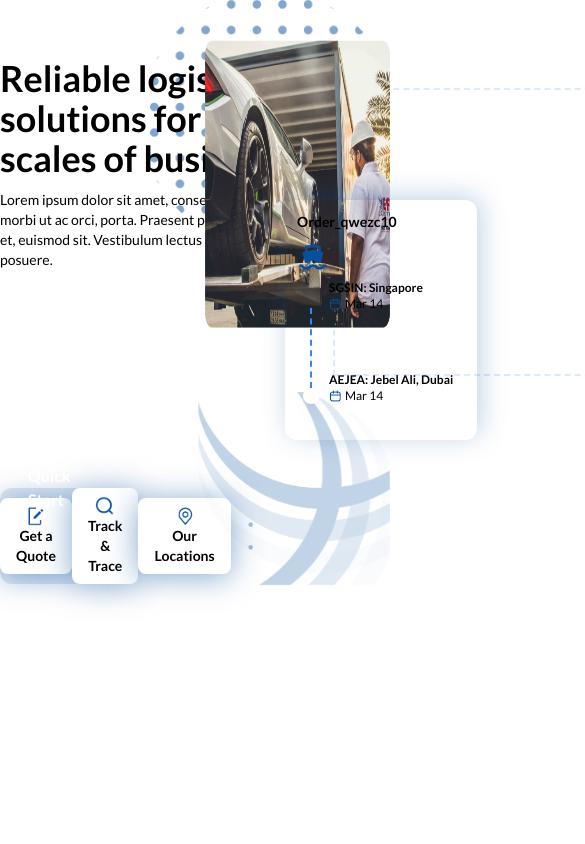
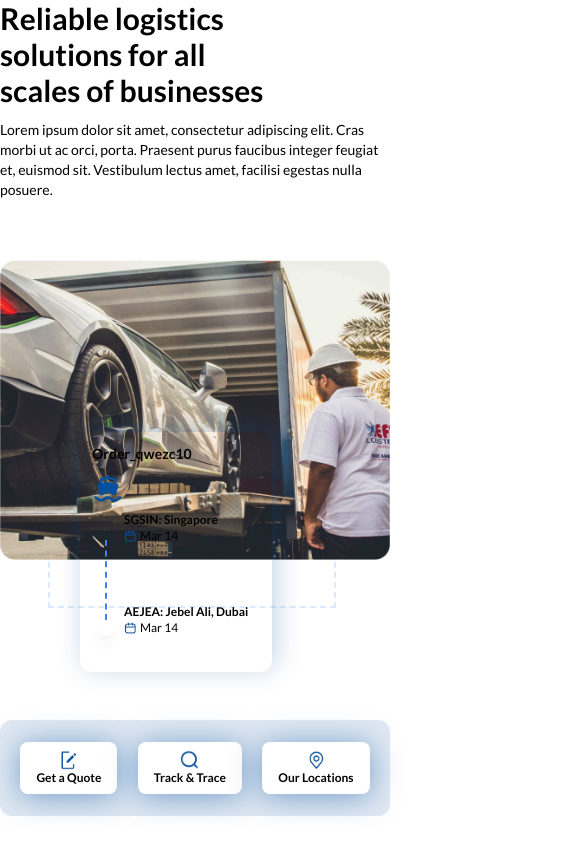
Before and after one commit to ameenSpeakerbox/lll, a Gatsby site: page /Home/HeroSection in a window 390 px wide. Shown: the top 844 px of the page, 585 px wide, since content can reach past the window. Built offline with nearby package versions, Linux system fonts and the light colour scheme; Gatsby itself is replaced by a stand-in of ours.

Commit message:
Merge branch 'main' of https://github.com/Asifk23/efs-logistics-static-web

```diff
--- a/src/Components/Header/Header.js
+++ b/src/Components/Header/Header.js
@@ -44,7 +44,7 @@ const Header = () => {
                 <img src={yearText} className={'h-14 sm:h-16 lg:h-20'} alt="" />
             </div>
 
-            <div className='flex md:items-center'>
+            <div className='hidden lg:flex md:items-center'>
                 <nav>
 
                     <ul className='flex capitalize text-primary font-bold justify-end pb-3 mr-3'>
--- a/src/pages/Company/ManagementSection.js
+++ b/src/pages/Company/ManagementSection.js
@@ -18,7 +18,7 @@ const ManagementSection = () => {
                 </div>
                 <div>
                     <img src={RedVector} className="w-48 absolute -bottom-20 z-0 -left-10" alt="" />
-                    <img src={WhiteVector} className="w-48 absolute z-0 2xl:-right-10 lg:-right-8" alt="" />
+                    <img src={WhiteVector} className="w-48 absolute z-0 2xl:-right-10 lg:-right-0" alt="" />
                 </div>
                 <div className="grid grid-cols-1 relative mt-10">
                     <div className='flex justify-end'>
--- a/src/pages/Home/AboutSection.js
+++ b/src/pages/Home/AboutSection.js
@@ -3,6 +3,7 @@ import Vector1 from '../../Assets/images/Ellipse 9.png'
 import FImg from '../../Assets/images/F-img.png'
 import Vector2 from '../../Assets/images/Group-2.png'
 import YearText from '../../Assets/images/year-text-2.png'
+import ArrowImg from '../../Assets/images/arrow-Vector.svg'
 
 const AboutSection = () => {
     return (
@@ -48,7 +49,12 @@ const AboutSection = () => {
                     </div>
                     <h2 className='text-white font-normal text-2xl mt-3'>Celebrating 25 Years of Excellence</h2>
                     <p className='text-white font-normal text-sm mt-3'>Lorem ipsum dolor sit amet, consectetur adipiscing elit. Cras morbi ut ac orci, porta. Praesent purus faucibus integer feugiat et, euismod sit. </p>
-                    <p className='text-white font-medium mt-3 border-b-2 border-white'>Read more about our journey</p>
+
+                    <div className='flex items-center mt-3'>
+                        <p className='text-white font-medium  border-b-2 border-white'>Read more about our journey
+                        </p>
+                        <img src={ArrowImg} alt="" className='ml-2 h-3' />
+                    </div>
                 </div>
 
 
--- a/src/pages/Home/HeroSection.js
+++ b/src/pages/Home/HeroSection.js
@@ -13,13 +13,13 @@ const HeroSection = () => {
     return (
         <main className='container'>
             {/* top section */}
-            <section className='grid grid-cols-2 gap-5 h-full'>
+            <section className='grid lg:grid-cols-2 gap-5 h-full'>
                 <div className='flex items-center'>
                     <div>
-                        <h1 className='text-primary font-bold text-4xl w-80'>
+                        <h1 className='text-primary font-bold lg:text-5xl md:text-4xl text-3xl xl:w-9/12 md:w-8/12 sm:w-96 lg:w-full w-72'>
                             Reliable logistics solutions for all scales of businesses
                         </h1>
-                        <p className='w-96 font-medium text-sm mt-3'>
+                        <p className='sm:w-96 font-medium text-sm mt-3'>
                             Lorem ipsum dolor sit amet, consectetur adipiscing elit. Cras morbi ut ac orci, porta. Praesent purus faucibus integer feugiat et, euismod sit. Vestibulum lectus amet, facilisi egestas nulla posuere.
                         </p>
                     </div>
@@ -29,16 +29,16 @@ const HeroSection = () => {
                     <div className='flex justify-end '>
 
                         <div>
-                            <img src={RightImg} className={'h-72 z-10 mt-10'} alt="" />
+                            <img src={RightImg} className={'h-auto w-full sm:h-72 z-10 mt-10'} alt="" />
                         </div>
 
-                        <img src={RightVector} className={'h-60 absolute right-0 '} style={{ zIndex: -1 }} alt="" />
+                        <img src={RightVector} className={'h-60 absolute right-0 hidden md:block'} style={{ zIndex: -1 }} alt="" />
                     </div>
 
 
                     <div className='relative'>
                         {/* dash border */}
-                        <div className='border-dashed border-2  h-72 w-72 absolute -top-60 left-32 border-blue-100' style={{ zIndex: -1, }} />
+                        <div className='border-dashed border-2  h-72 w-72 absolute -top-60 sm:left-32 left-12 border-blue-100' style={{ zIndex: -1, }} />
 
                         <div className='h-60 w-48 z-50 p-3 absolute bg-lightBlue rounded-xl left-20 -top-32 flex flex-col' style={{ boxShadow: '3.5px -3.5px 26.25px rgba(7, 80, 157, 0.25)' }} >
                             <div className='flex items-center justify-between'>
@@ -91,33 +91,33 @@ const HeroSection = () => {
 
 
             {/* bottom section */}
-            <section className='grid grid-cols-3 gap-5 pt-40'>
+            <section className='grid xl:grid-cols-3 md:grid-cols-6 lg:grid-cols-7 gap-5 pt-40'>
 
-                <div className='h-24 w-full relative backdrop-blur-xl rounded-xl' style={{ background: 'rgba(194, 212, 231, 0.5)' }}>
+                <div className='h-24 w-full relative backdrop-blur-xl rounded-xl lg:grid md:col-span-3 lg:col-span-3 xl:col-span-1' style={{ background: 'rgba(194, 212, 231, 0.5)' }}>
                     <div className='absolute bg-secondary -mt-6 rounded-t-lg ml-5'>
                         <p className='text-white font-bold px-2 capitalize'>Quick start</p>
                     </div>
 
-                    <div className=' flex justify-evenly items-center h-full'>
-                        <button className='flex font-semibold bg-white flex-col items-center py-2 px-4 text-center rounded-lg text-primary text-sm ' style={{ boxShadow: '0px 2.46066px 30.7582px rgba(7, 80, 157, 0.5)' }}>
+                    <div className=' flex justify-evenly items-center h-full '>
+                        <button className='flex font-semibold bg-white flex-col items-center py-2 px-4 text-center rounded-lg text-primary text-xs ' style={{ boxShadow: '0px 2.46066px 30.7582px rgba(7, 80, 157, 0.5)' }}>
                             <img src={QouteIcon} className={'h-5'} alt="" />
                             Get a Quote
                         </button>
-                        <button className='flex font-semibold bg-white flex-col items-center py-2 px-4 text-center rounded-lg text-primary text-sm ' style={{ boxShadow: '0px 2.46066px 30.7582px rgba(7, 80, 157, 0.5)' }}>
+                        <button className='flex font-semibold bg-white flex-col items-center py-2 px-4 text-center rounded-lg text-primary text-xs ' style={{ boxShadow: '0px 2.46066px 30.7582px rgba(7, 80, 157, 0.5)' }}>
                             <img src={SearchIcon} className={'h-5'} alt="" />
                             {'Track & Trace'}
                         </button>
-                        <button className='flex font-semibold bg-white flex-col items-center py-2 px-4 text-center rounded-lg text-primary text-sm ' style={{ boxShadow: '0px 2.46066px 30.7582px rgba(7, 80, 157, 0.5)' }}>
+                        <button className='flex font-semibold bg-white flex-col items-center py-2 px-4 text-center rounded-lg text-primary text-xs ' style={{ boxShadow: '0px 2.46066px 30.7582px rgba(7, 80, 157, 0.5)' }}>
                             <img src={LoctionIcon} className={'h-5'} alt="" />
                             {'Our Locations'}
                         </button>
                     </div>
                 </div>
-                <div className='flex justify-center items-center'>
+                <div className='md:flex justify-center items-center lg:grid md:col-span-3 lg:col-span-2 xl:col-span-1 hidden'>
                     <img src={BottomVector} className="w-36" alt="" />
                 </div>
 
-                <div className='absolute right-0 -mt-24'>
+                <div className='absolute right-0 -mt-24 md:block hidden'>
                     <img src={BottomRightVector} alt="" className='w-48' />
                 </div>
 
--- a/src/pages/Home/Service.js
+++ b/src/pages/Home/Service.js
@@ -27,7 +27,7 @@ const ServiceSection = () => {
                 </div>
                 <div>
                     <img src={RedVector} className="w-48 absolute -bottom-10 -left-10" alt="" />
-                    <img src={WhiteVector} className="w-48 absolute z-0 2xl:-right-10 lg:-right-8" alt="" />
+                    <img src={WhiteVector} className="w-48 absolute z-0 2xl:-right-10 lg:-right-0" alt="" />
                 </div>
                 <div className="grid md:grid-cols-3 relative mt-10 xl:gap-10 lg:gap-7">
                     {services.map(item => (
--- a/src/pages/Home/ThirdSection.js
+++ b/src/pages/Home/ThirdSection.js
@@ -28,7 +28,7 @@ function ThirdSection(){
         <main className='container' >
                 <h1 className='text-primary font-normal text-3xl text-center mb-8'>What makes EFS standout ?</h1>
 
-                <div class="grid grid-cols-3 gap-12 ">
+                <div class="grid md:grid-cols-3 gap-12 ">
                     {array_of_object.map((item)=>{
                         return(
                             <div className='content-center' >
@@ -36,7 +36,6 @@ function ThirdSection(){
                         )
 
                     })}
-
 
             </div>
 
--- a/src/styles/Index.css
+++ b/src/styles/Index.css
@@ -55,6 +55,12 @@
     margin: auto;
   }
 }
+@media screen and (max-width:600px) {
+  .container {
+    width: 90%;
+    margin: auto;
+  }
+}
 
 .hover-underline-animation {
   display: inline-block;
```
Also changed, not shown: firebase.json (added), src/Assets/images/arrow-Vector.svg (added), 3 other files.
